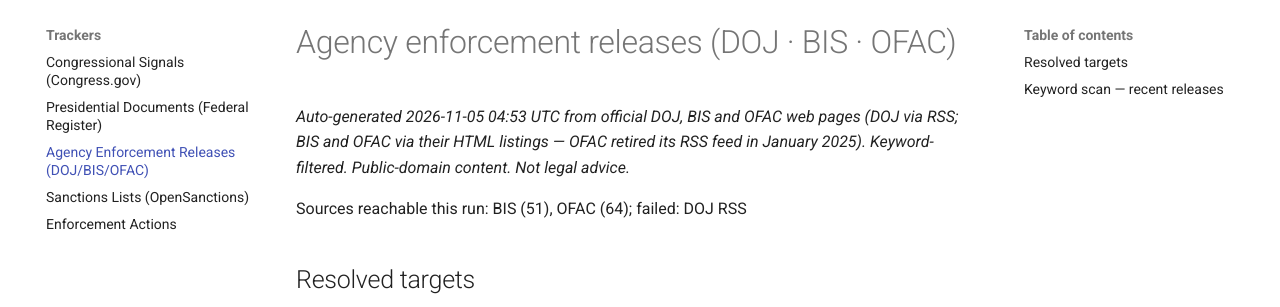
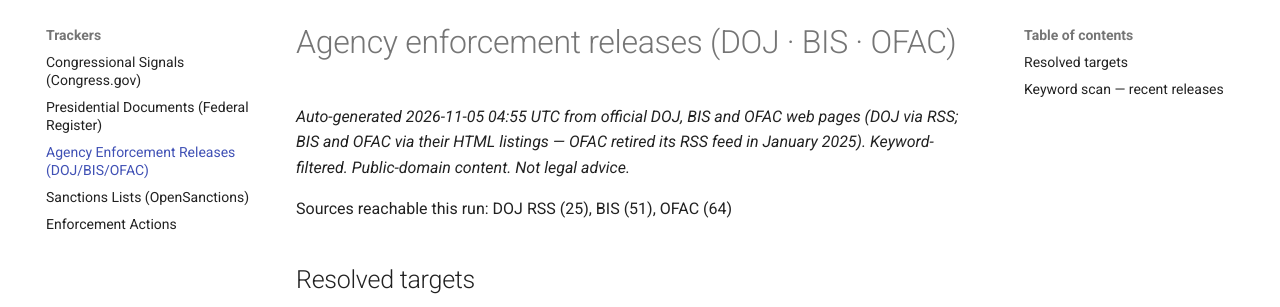
Before and after one commit to felipelago17/Congressional-Influence-Sanctions-Export-Controls, an MkDocs documentation site: the page built from docs/trackers/agency-releases.md, in a window 1280 px wide and 1400 px high. Shown: the part 124-431 px from the top of the window. Built offline with MkDocs 1.6.1 and Material for MkDocs 9.7.7, drawn with Linux system fonts in a browser that asks for light colours; comment, search, counter and statistics services are not loaded; some of the changed text lies outside the part shown.

Commit message:
data: agency releases 2026-11-05

```diff
--- a/docs/trackers/agency-releases.md
+++ b/docs/trackers/agency-releases.md
@@ -1,8 +1,8 @@
 # Agency enforcement releases (DOJ · BIS · OFAC)
 
-*Auto-generated 2026-11-05 04:53 UTC from official DOJ, BIS and OFAC web pages (DOJ via RSS; BIS and OFAC via their HTML listings — OFAC retired its RSS feed in January 2025). Keyword-filtered. Public-domain content. Not legal advice.*
+*Auto-generated 2026-11-05 04:55 UTC from official DOJ, BIS and OFAC web pages (DOJ via RSS; BIS and OFAC via their HTML listings — OFAC retired its RSS feed in January 2025). Keyword-filtered. Public-domain content. Not legal advice.*
 
-Sources reachable this run: BIS (51), OFAC (64); failed: DOJ RSS
+Sources reachable this run: DOJ RSS (25), BIS (51), OFAC (64)
 
 ## Resolved targets
 
```
Also changed, not shown: other parts of docs/trackers/agency-releases.md (+1 -0 lines), 1 other file.
